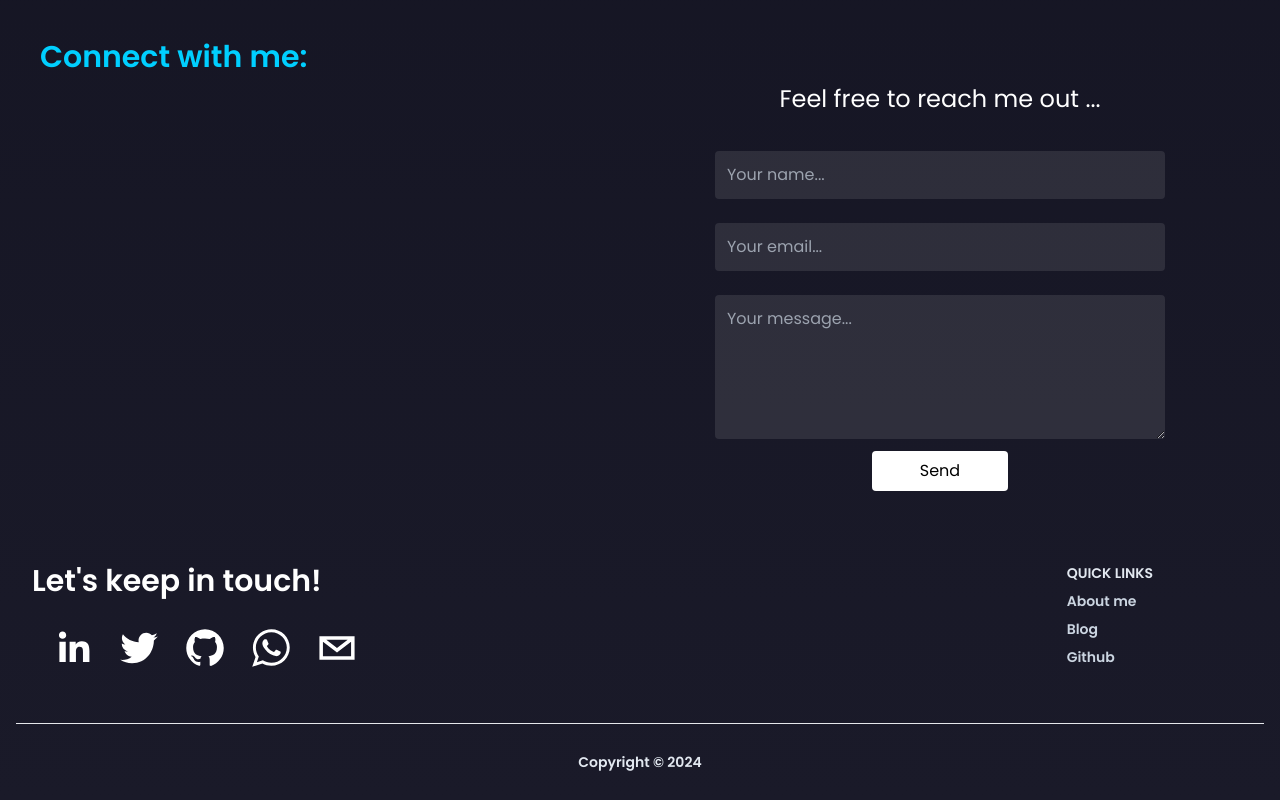
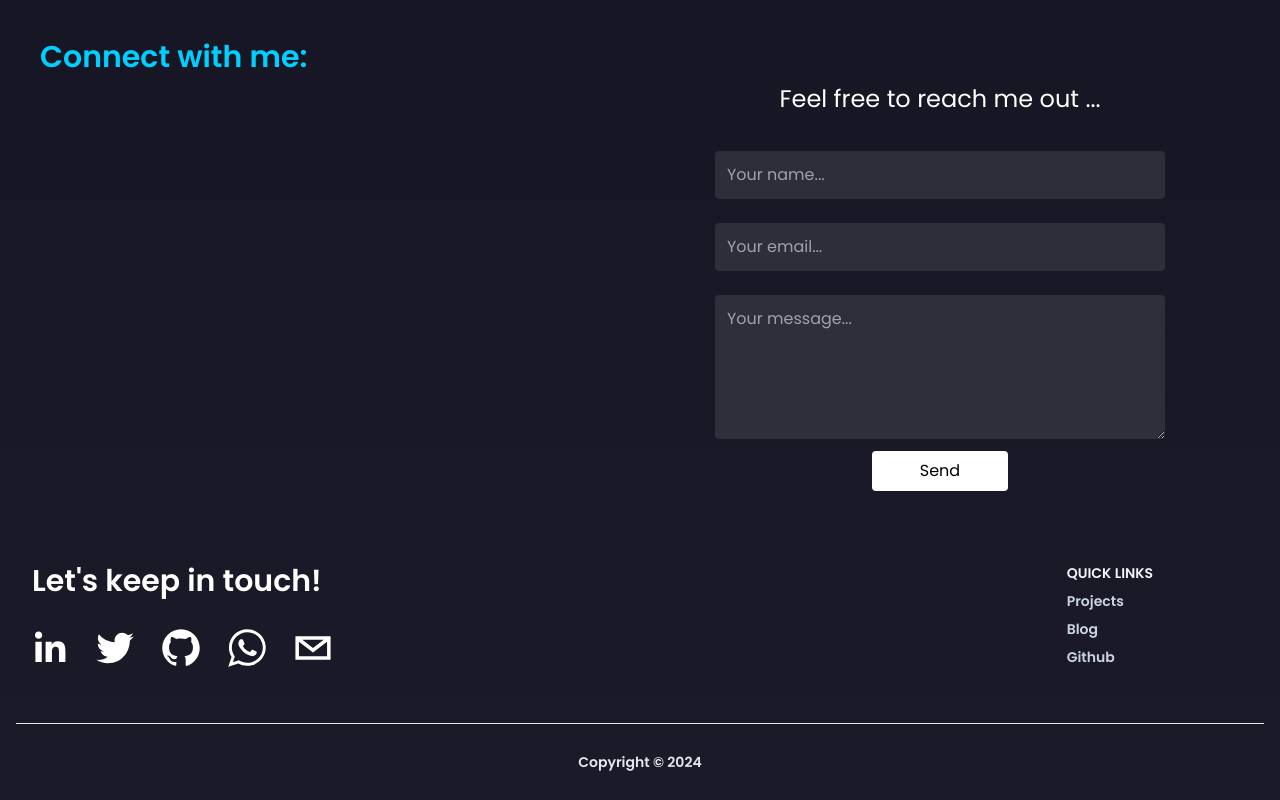
Before and after one commit to preston176/Personal-Portfolio, a React (Vite) app: page / in a window 1280 px wide. Shown: the part 2346-3146 px from the top of the page. Built offline with nearby package versions, Linux system fonts and the light colour scheme; no server answers.

Commit message:
chore: renamed links to correct ones

```diff
--- a/src/components/Footer.tsx
+++ b/src/components/Footer.tsx
@@ -15,7 +15,7 @@ const Footer = () => {
                         <h5 className="text-lg mt-0 mb-2 text-white">
 
                         </h5>
-                        <div className="mt-6 lg:mb-0 mb-6">
+                        <div className="mt-6 lg:mb-0 mb-6 -ml-6">
 
                             <SocialIcons />
 
@@ -24,10 +24,10 @@ const Footer = () => {
                     <div className="w-full lg:w-6/12 px-4">
                         <div className="flex flex-wrap items-top mb-6">
                             <div className="w-full lg:w-4/12 px-4 ml-auto">
-                                <span className="block uppercase text-slate-200 text-sm font-semibold mb-2">Quick Links</span>
+                                <span className="block uppercase text-slate-100 text-sm font-semibold mb-2">Quick Links</span>
                                 <ul className="list-unstyled">
                                     <li>
-                                        <a className="text-slate-300 hover:text-blueGray-800 font-semibold block pb-2 text-sm" href="#about">About me</a>
+                                        <a className="text-slate-300 hover:text-blueGray-800 font-semibold block pb-2 text-sm" href="#projects">Projects</a>
                                     </li>
                                     <li>
                                         <a className="text-slate-300 hover:text-blueGray-800 font-semibold block pb-2 text-sm" href="https://codewithpres.hashnode.dev/">Blog</a>
```
